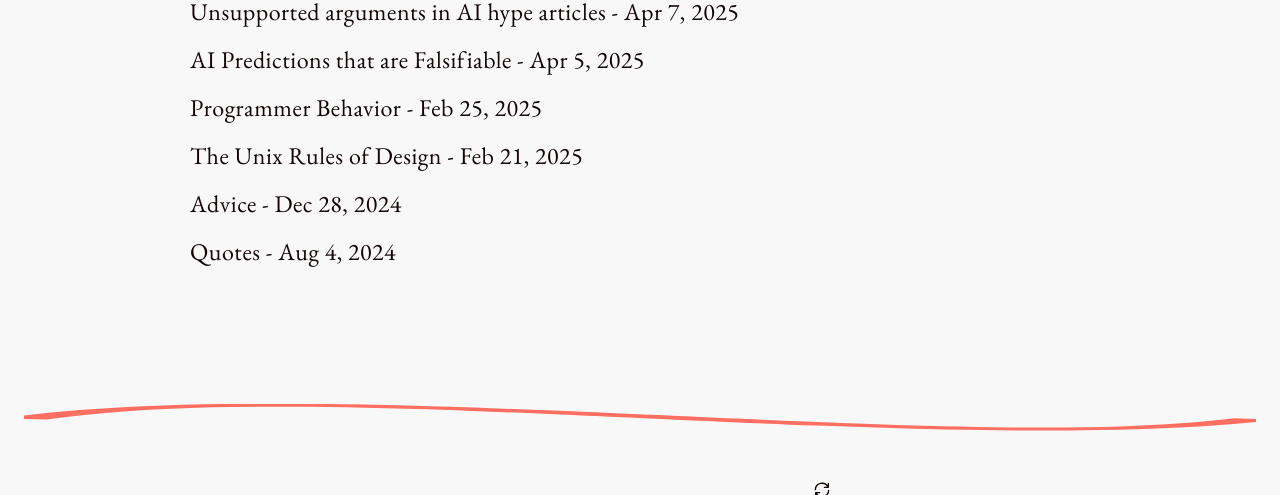
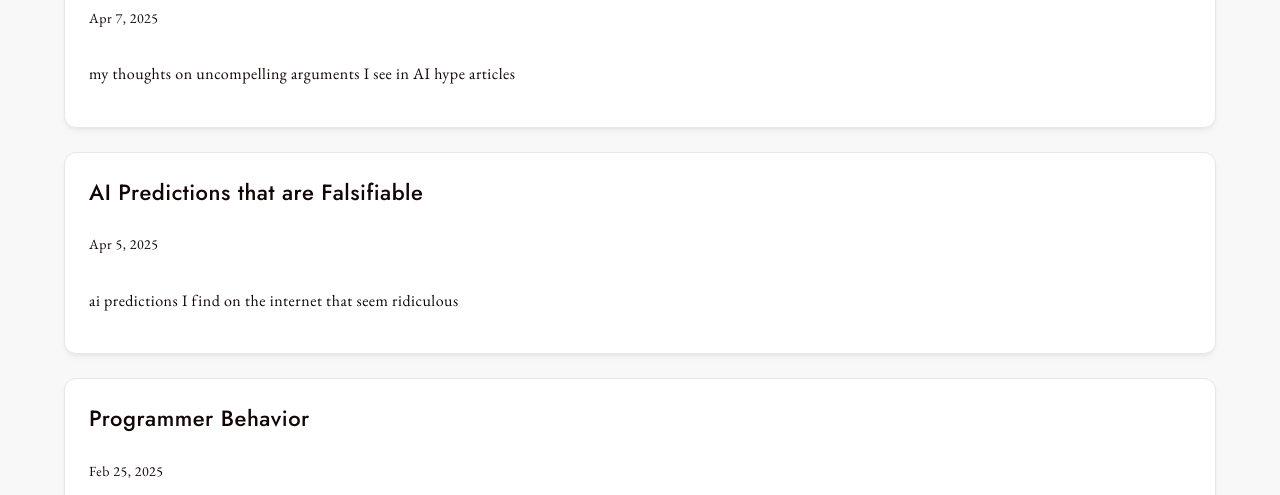
Before and after one commit to mtoutcalt/markoutcalt, an Astro site: page /blog in a window 1280 px wide. Shown: the part 398-893 px from the top of the page. Built offline with nearby package versions, Linux system fonts and the light colour scheme; Astro itself is replaced by a stand-in of ours.

Commit message:
making blog items cards

```diff
--- a/package.json
+++ b/package.json
@@ -16,7 +16,7 @@
     "@astrojs/react": "^4.2.7",
     "@astrojs/rss": "^4.0.11",
     "@astrojs/sitemap": "^3.3.1",
-    "astro": "^5.7.10",
+    "astro": "^5.7.12",
     "sharp": "^0.34.1"
   },
   "optionalDependencies": {
--- a/src/content/blog/advice.mdx
+++ b/src/content/blog/advice.mdx
@@ -1,5 +1,6 @@
 ---
 title: 'Advice'
+id: 'advice'
 description: 'Advice from the internet at large'
 pubDate: 'Dec 28 2024'
 tags:
--- a/src/content/blog/ai-predictions.mdx
+++ b/src/content/blog/ai-predictions.mdx
@@ -1,5 +1,6 @@
 ---
 title: 'AI Predictions that are Falsifiable'
+id: 'ai-predications-that-are-falsifiable'
 description: 'ai predictions I find on the internet that seem ridiculous'
 pubDate: 'Apr 5 2025'
 tags:
--- a/src/content/blog/art-unix-design-rules.mdx
+++ b/src/content/blog/art-unix-design-rules.mdx
@@ -1,5 +1,6 @@
 ---
 title: 'The Unix Rules of Design'
+id: 'the-unix-rules-of-design'
 description: 'The 17 Rules of Design from The Art of Unix Programming'
 pubDate: 'Feb 21 2025'
 tags:
--- a/src/content/blog/gaps-in-ai-arguments.mdx
+++ b/src/content/blog/gaps-in-ai-arguments.mdx
@@ -1,5 +1,6 @@
 ---
 title: 'Unsupported arguments in AI hype articles'
+id: 'unsupported-arguments-in-ai-hype-articles'
 description: 'my thoughts on uncompelling arguments I see in AI hype articles'
 pubDate: 'Apr 7 2025'
 tags:
--- a/src/content/blog/memes/programmer-memes.mdx
+++ b/src/content/blog/memes/programmer-memes.mdx
@@ -1,5 +1,6 @@
 ---
 title: 'Programmer Behavior'
+id: 'programmer-behavior'
 description: 'Programmer behavior that have become memes'
 pubDate: 'Feb 25 2025'
 tags:
--- a/src/content/blog/quotes.mdx
+++ b/src/content/blog/quotes.mdx
@@ -1,5 +1,6 @@
 ---
 title: 'Quotes'
+id: 'quotes'
 description: 'Quotes that move me'
 pubDate: 'Aug 04 2024'
 tags:
--- a/src/pages/blog/index.astro
+++ b/src/pages/blog/index.astro
@@ -17,51 +17,135 @@ const posts = (await getCollection('blog')).sort(
     <head>
         <BaseHead title={SITE_TITLE} description={SITE_DESCRIPTION} />
         <ClientRouter />
+        <style is:global>
+            :root {
+                --card-bg: #ffffff;
+                --card-border: #e5e7eb;
+                --card-shadow: rgba(0, 0, 0, 0.05);
+                --card-shadow-hover: rgba(0, 0, 0, 0.1);
+                --image-border: #f3f4f6;
+            }
+
+            html[data-theme='dark'] {
+                --card-bg: #1f2937;
+                --card-border: #374151;
+                --card-shadow: rgba(0, 0, 0, 0.2);
+                --card-shadow-hover: rgba(0, 0, 0, 0.3);
+                --image-border: #374151;
+            }
+
+            body {
+                color: var(--text-primary);
+                transition: background-color 0.3s ease, color 0.3s ease;
+            }
+        </style>
         <style>
             main {
-				width: 900px;
+                width: 90%;
+                max-width: 1200px;
+                margin: 2rem auto;
             }
-			ul {
+
+			h5 {
+				color: var(--color-theme-1);
+				margin-bottom: 2.5rem;
+				font-style: italic;
+                font-size: 1.125rem;
+			}
+
+            .post-header {
+                text-align: center;
+                margin-bottom: 2.5rem;
+                font-size: 2.25rem;
+                color: var(--text-primary);
+                font-weight: 600;
+            }
+
+            .posts-grid {
+                display: grid;
+                padding: 0;
                 list-style-type: none;
                 margin: 0;
-				padding: 0;
+				grid-template-columns: 1fr;
+                gap: 1.5rem;
             }
-			ul li * {
+
+            .post-card {
+                background-color: var(--card-bg);
+                border: 1px solid var(--card-border);
+                border-radius: 12px;
+                overflow: hidden;
                 text-decoration: none;
-				transition: 0.2s ease;
+                transition: transform 0.2s ease, box-shadow 0.2s ease, border-color 0.2s ease, background-color 0.2s ease;
+                display: flex;
+                flex-direction: column;
+                box-shadow: 0 4px 6px -1px var(--card-shadow), 0 2px 4px -2px var(--card-shadow);
             }
-			ul li img {
-				margin-bottom: 0.5rem;
-				border-radius: 12px;
+
+            .post-card:hover {
+                transform: translateY(-5px);
+                box-shadow: 0 10px 15px -3px var(--card-shadow-hover), 0 4px 6px -2px var(--card-shadow-hover);
+                border-color: var(--color-theme-1, var(--card-border));
             }
-			ul li a {
-				display: block;
+
+            .post-card img {
+                width: 100%;
+                height: 200px;
+                object-fit: cover;
+                border-bottom: 1px solid var(--image-border);
             }
-			.title {
-				/* color: rgb(var(--black)); */
-				line-height: 2;
+
+            .card-content {
+                padding: 1.5rem;
+                display: flex;
+                flex-direction: column;
+                flex-grow: 1;
             }
-			.date {
-				margin: 1rem;
-				color: rgb(var(--gray));
+
+            .card-title {
+                font-size: 1.375rem;
+                font-weight: 600;
+                color: var(--text-primary);
+                line-height: 1.4;
+                margin-bottom: 0.75rem;
+                transition: color 0.2s ease;
             }
-			ul li a:hover h5,
-			ul li a:hover .title {
+
+            .post-card:hover .card-title {
                 color: var(--color-theme-1);
             }
-			h5 {
-				margin-bottom: 2rem;
+
+			.post-card:hover .card-description,
+			.post-card:hover .card-date {
+				color: var(--text-color);
 			}
+
+            .card-date {
+                font-size: 0.875rem;
+                margin-bottom: 1rem;
+            }
+
+            .card-description {
+                font-size: 1rem;
+                line-height: 1.6;
+                flex-grow: 1;
+                margin-bottom: 1rem;
+            }
+
             @media (max-width: 720px) {
-				ul {
-					gap: 0.5em;
-				}
-				ul li {
-					width: 100%;
-					text-align: center;
+                main {
+                    width: 95%;
+                    margin: 1rem auto;
                 }
                 .post-header {
-					text-align: center;
+                    font-size: 1.8rem;
+                }
+                .card-title {
+                    font-size: 1.25rem;
+                }
+                 .posts-section h5 {
+                    font-size: 1rem;
+                    margin-bottom: 2rem;
                 }
             }
         </style>
@@ -69,20 +153,28 @@ const posts = (await getCollection('blog')).sort(
     <body>
         <Header />
         <main>
-			<section>
+            <section class="posts-section">
                 <h5>Writing is not the outcome of thinking; it is the medium in which thought occurs.</h5>
-				<h4 class="post-header">Posts</h4>
-				<ul>
+                <div class="posts-grid">
                     {
                         posts.map((post) => (
-							<li>
-								<a class="title" href={`/blog/${post.id}/`}>
-									<span class="title">{post.data.title}</span> - <FormattedDate date={post.data.pubDate} />
+                            <a href={`/blog/${post.id}/`} class="post-card">
+                                {post.data.heroImage && (
+                                    <img src={post.data.heroImage} alt={post.data.title || 'Blog post image'} />
+                                )}
+                                <div class="card-content">
+                                    <h3 class="card-title">{post.data.title}</h3>
+                                    <p class="card-date">
+                                        <FormattedDate date={post.data.pubDate} />
+                                    </p>
+                                    {post.data.description && (
+                                        <p class="card-description">{post.data.description}</p>
+                                    )}
+                                </div>
                             </a>
-							</li>
                         ))
                     }
-				</ul>
+                </div>
             </section>
         </main>
         <Footer />
```
Also changed, not shown: 1 other file. Lines whose indentation alone changed are shown as unchanged.
